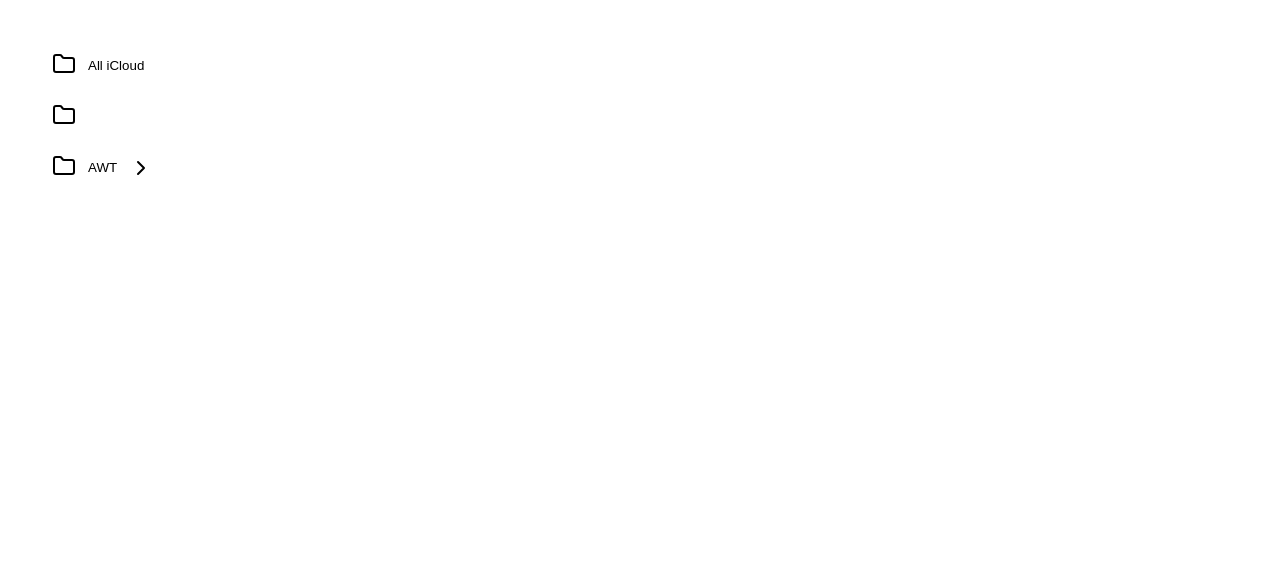
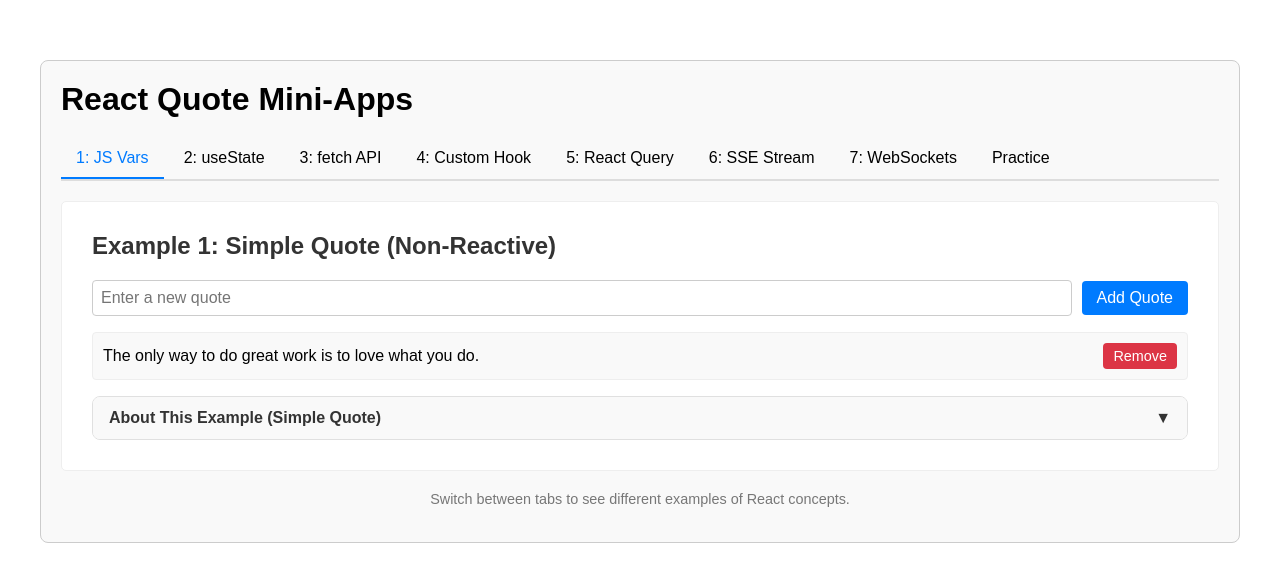
Before and after one commit to hari/advanced-web-technology, a React (Vite) app in the folder frontend/react-intro/: page / in a window 1280 px wide. Shown: the top 582 px of the page. Built offline with nearby package versions, Linux system fonts and the light colour scheme.

Commit message:
remove note

```diff
--- a/frontend/react-intro/src/App.jsx
+++ b/frontend/react-intro/src/App.jsx
@@ -33,10 +33,6 @@ function App() {
 
   const ActiveComponent = examples[activeTab].component;
 
-  if (ActiveComponent) {
-    return <NotesApp />;
-  }
-
   return (
     <QueryClientProvider client={queryClient}>
       <div className="app-container">
```
